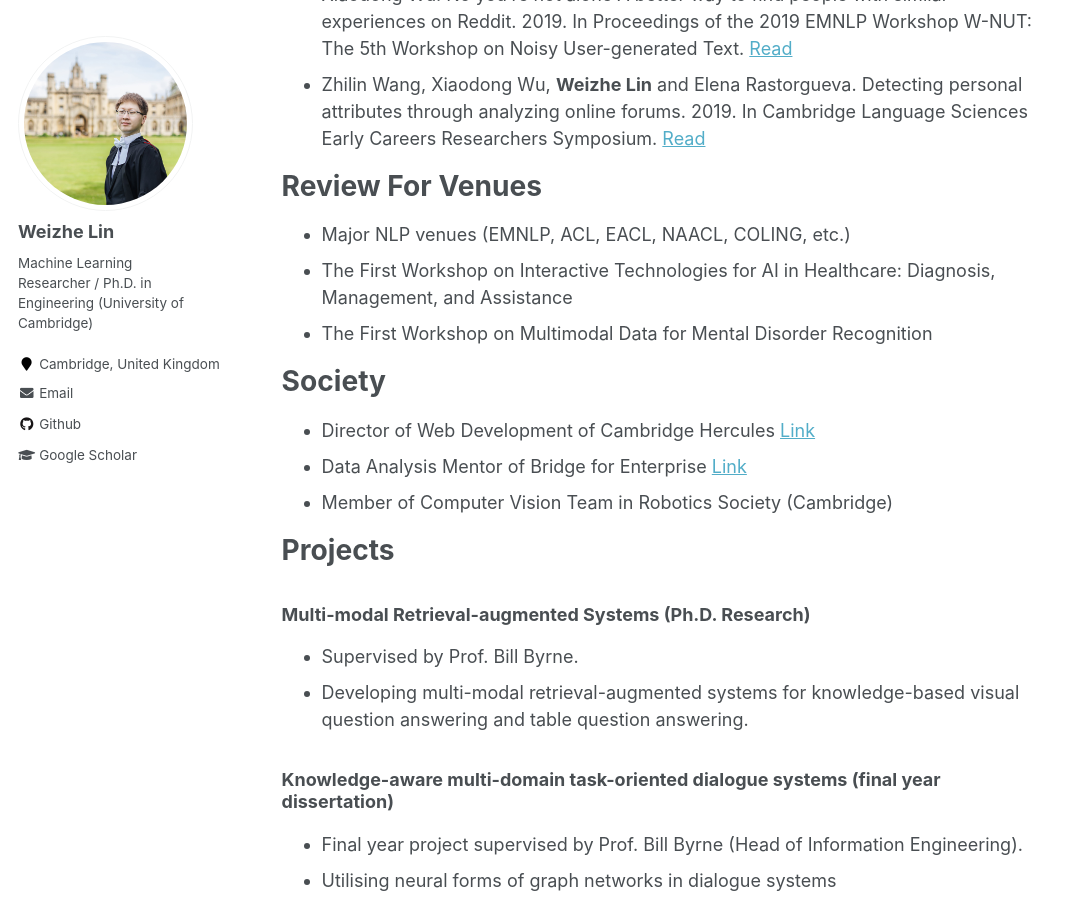
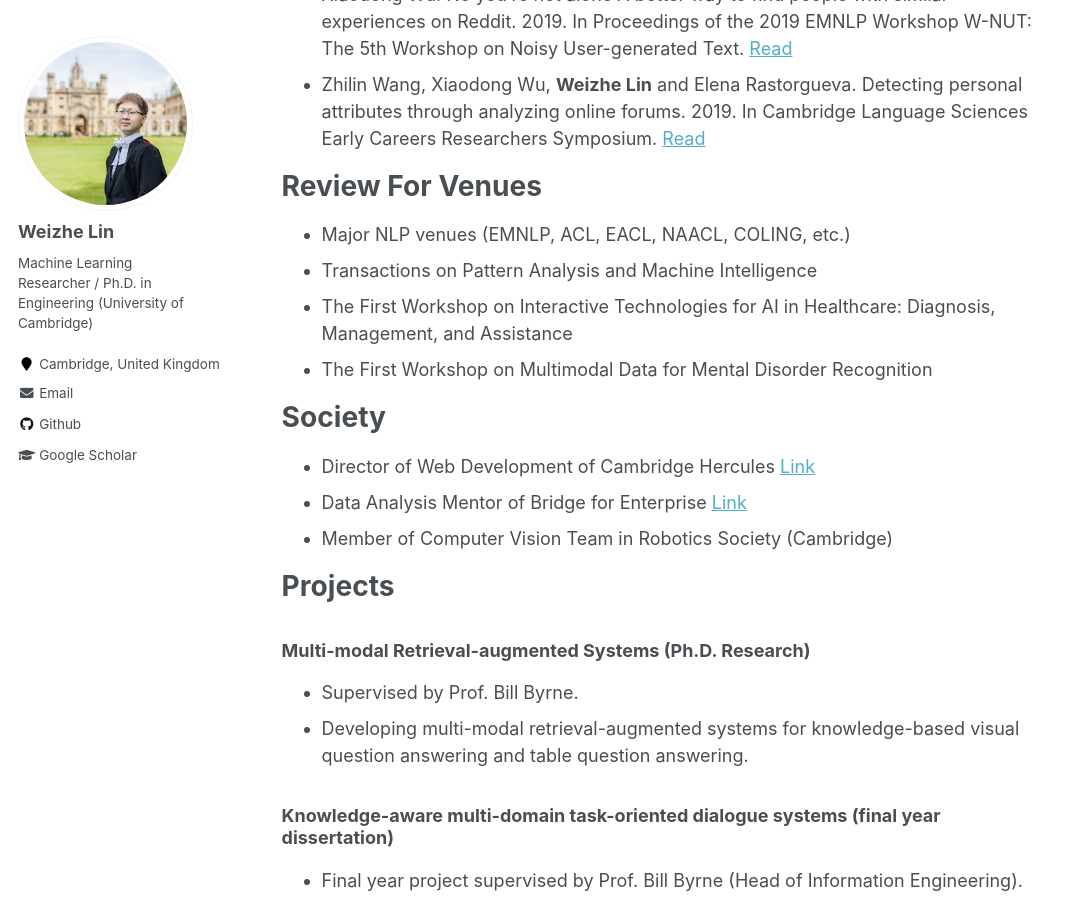
Before and after one commit to LinWeizheDragon/LinWeizheDragon.github.io, a Jekyll site: the page built from index.md, in a window 1280 px wide and 900 px high, scrolled down 4897 px. Shown: the whole window, without its empty margins (0-1076 px from the left). Built offline with Jekyll 4.4.1, drawn with Linux system fonts in a browser that asks for light colours; our own code applies the rules of GitHub Pages for plain Markdown files.

Commit message:
Update index.md

```diff
--- a/index.md
+++ b/index.md
@@ -94,6 +94,7 @@ co-located with 16th ACM Conference on Recommender Systems (RecSys 2022). [Read]
 
 # Review For Venues
 * Major NLP venues (EMNLP, ACL, EACL, NAACL, COLING, etc.)
+* Transactions on Pattern Analysis and Machine Intelligence
 * The First Workshop on Interactive Technologies for AI in Healthcare: Diagnosis, Management, and Assistance
 * The First Workshop on Multimodal Data for Mental Disorder Recognition
 
```
